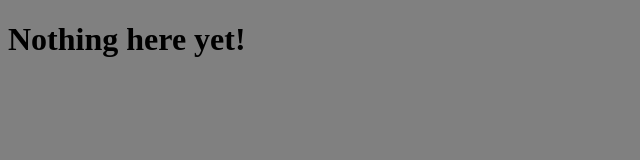
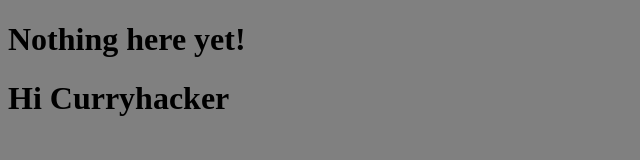
Before and after one commit to spunkx/taylorspinks.tech, a plain HTML site: page index.html in a window 1280 px wide. Shown: the whole page, without its empty margins (0-640 px from the left). Drawn offline with Linux system fonts and the light colour scheme.

```diff
--- a/index.html
+++ b/index.html
@@ -5,6 +5,7 @@
 </head>
 <body>
     <h1>Nothing here yet!</h1>
+    <h1>Hi Curryhacker</h1>
     <div class="Dashboard">
         <div class ="DashboardButtons">
         </div>
```
